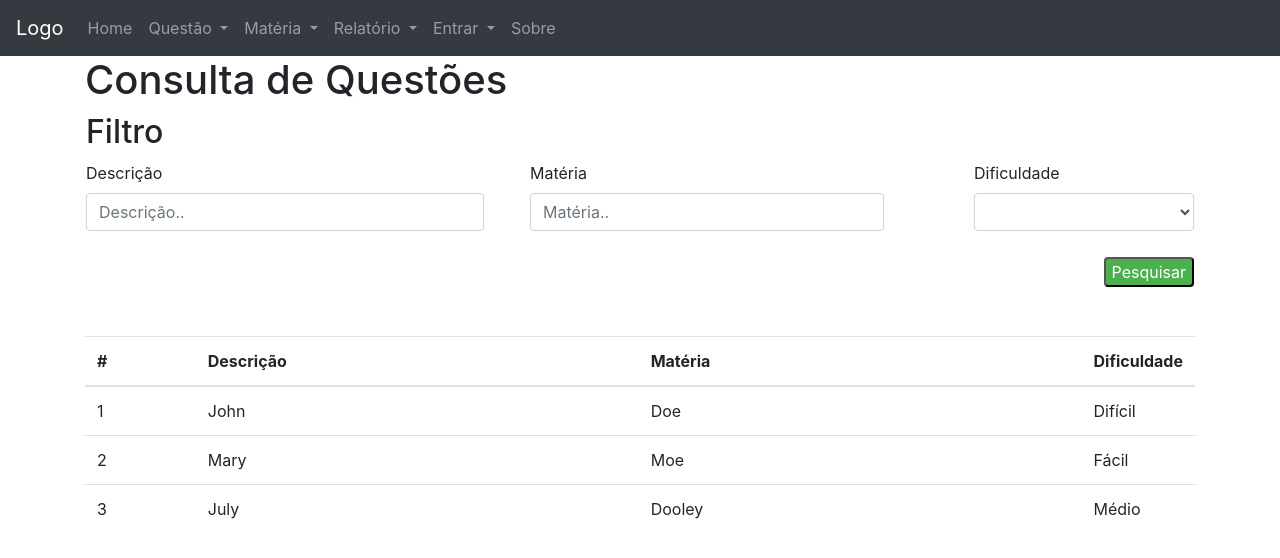
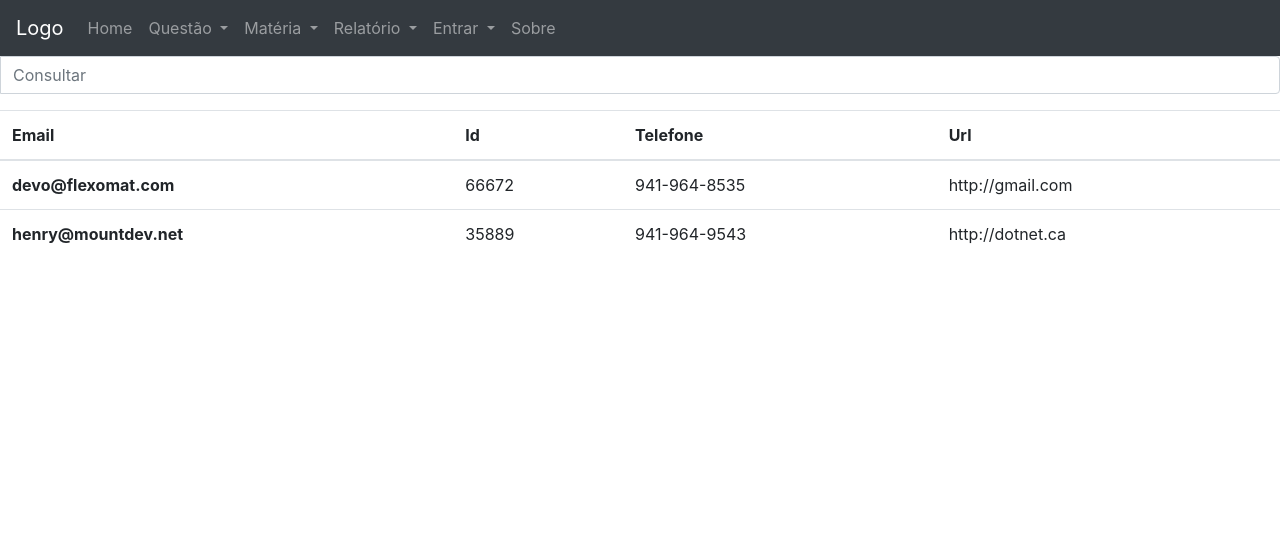
Before and after one commit to GustavoRovelo/Projeto, a website: page CloneGeradoQuestao/public_html/ConsultaQuestao.html in a window 1280 px wide. Drawn offline with nearby package versions, Linux system fonts and the light colour scheme.

Commit message:
Baixar arquivos

```diff
--- a/CloneGeradoQuestao/public_html/ConsultaQuestao.html
+++ b/CloneGeradoQuestao/public_html/ConsultaQuestao.html
@@ -1,10 +1,9 @@
 <!DOCTYPE html>
-
 <html>
     <head>
         <title>Gerador de Questão</title>
         <meta charset="UTF-8">
-        <meta name="viewport" content="width=device-width, initial-scale=1.0">
+        <meta name="viewport" content="width=device-width, initial-scale=1">
         <link rel="stylesheet" href="https://maxcdn.bootstrapcdn.com/bootstrap/4.0.0/css/bootstrap.min.css">
         <script src="https://ajax.googleapis.com/ajax/libs/jquery/3.3.1/jquery.min.js"></script>
         <script src="https://cdnjs.cloudflare.com/ajax/libs/popper.js/1.12.9/umd/popper.min.js"></script>
@@ -69,104 +68,39 @@
             </ul>
         </nav>
 
-        <div class="linha">
-            <div class="container">
-                <h1>Consulta de Questões</h1>
-                <table style="width: 100%">
+            <div class="form-group input-group" width="50%">
+                <span class="input-group-addon"><i class="glyphicon glyphicon-search"></i></span>
+                <input name="consulta" id="txt_consulta" placeholder="Consultar" type="text" class="form-control">
+            </div>
+
+        <table id="tabela" class="table table-hover">
             <thead>
-                        <tr id="myTable">
-                            <th style="width: 40%"><h2>Filtro</h2></th>
-                            <th style="width: 40%"></th>
-                            <th style="width: 20%"></th>
+                <tr>
+                    <th>Email</th>
+                    <th>Id</th>
+                    <th>Telefone</th>
+                    <th>Url</th>
                 </tr>
             </thead>
             <tbody>
                 <tr>
-                            <td>
-                                <label>Descrição</label>
-                                <input class="form-control" id="myInput" type="text" placeholder="Descrição.." style="width: 90%">
-                            </td>
-
-                            <td>
-                                <label>Matéria</label>
-                                <input class="form-control" id="myInput" type="text" placeholder="Matéria.." style="width: 80%">
-                            </td>
-
-                            <td>
-                                <label>Dificuldade</label>
-                                <select name="dificuldade" class="form-control" id="myInput">
-                                    <option value=""></option>
-                                    <option value="facil">Fácil</option>
-                                    <option value="medio">Médio</option>
-                                    <option value="dificil">Difícil</option>
-                                </select>
-                            </td>
+                    <th>devo@flexomat.com</th>
+                    <td>66672</td>
+                    <td>941-964-8535</td>
+                    <td>http://gmail.com</td>
                 </tr>
                 <tr>
-                            <td></td>
-                            <td></td>
-                            <td>
-                                <br>
-                                <button id="pesquisa" value="Pesquisar" style="float: right;background-color: #4CAF50;color: white; border-radius: 4px;cursor: pointer">
-                                    Pesquisar
-                                </button>
-                            </td>
+                    <th>henry@mountdev.net</th>
+                    <td>35889</td>
+                    <td>941-964-9543</td>
+                    <td>http://dotnet.ca</td>
                 </tr>
             </tbody>
         </table>
+    </body>
 
-                <br><br>
-            </div>
-        </div>
-
-        <!--Coluna central que vai a GRID-->
-        <div class="coluna central">
-            <div class="container">
-                <table class="table" style="width: 100%" id="myTable">
-                    <thead>
-                        <tr >
-                            <th style="width: 10%">#</th>
-                            <th style="width: 40%">Descrição</th>
-                            <th style="width: 40%">Matéria</th>
-                            <th style="width: 10%">Dificuldade</th>
-                        </tr>
-                    </thead>
-                    <tbody>
-                        <tr>
-                            <td>1</td>
-                            <td>John</td>
-                            <td>Doe</td>
-                            <td>Difícil</td>
-                        </tr>
-                        <tr>
-                            <td>2</td>
-                            <td>Mary</td>
-                            <td>Moe</td>
-                            <td>Fácil</td>
-                        </tr>
-                        <tr>
-                            <td>3</td>
-                            <td>July</td>
-                            <td>Dooley</td>
-                            <td>Médio</td>
-                        </tr>
-                    </tbody>
-                </table>
-            </div>
-        </div>
-
-        <!--Rodapé da página-->
-        <div class="footer"></div>
 
     <script>
-            $(document).ready(function () {
-                $("#myInput").on("keyup", function () {
-                    var value = $(this).val().toLowerCase();
-                    $("#myTable *").filter(function () {
-                        $(this).toggle($(this).text().toLowerCase().indexOf(value) > -1)
-                    });
-                });
-            });
+        $('input#txt_consulta').quicksearch('table#tabela tbody tr');
     </script>
-    </body>
 </html>
--- a/CloneGeradoQuestao/public_html/JavaScript/Num_Materia.js
+++ b/CloneGeradoQuestao/public_html/JavaScript/Num_Materia.js
@@ -72,5 +72,10 @@ function cancelaAcao() {
 }
 
 function excluirLinha(i) {
+    var qtdMateria = document.getElementById('NdeMat').value;
     document.getElementById('item').deleteRow(i);
+
+    if (qtdMateria > 0){
+        document.getElementById('NdeMat').value = qtdMateria - 1;
+    }
 }
```
Also changed, not shown: CloneGeradoQuestao/nbproject/private/private.xml (+3 -14 lines), CloneGeradoQuestao/public_html/Gerar.html (+0 -4 lines), CloneGeradoQuestao/public_html/JavaScript/webServiceSOAP.js (added, +20 -0 lines), 1 other file. Lines whose indentation alone changed are shown as unchanged.
